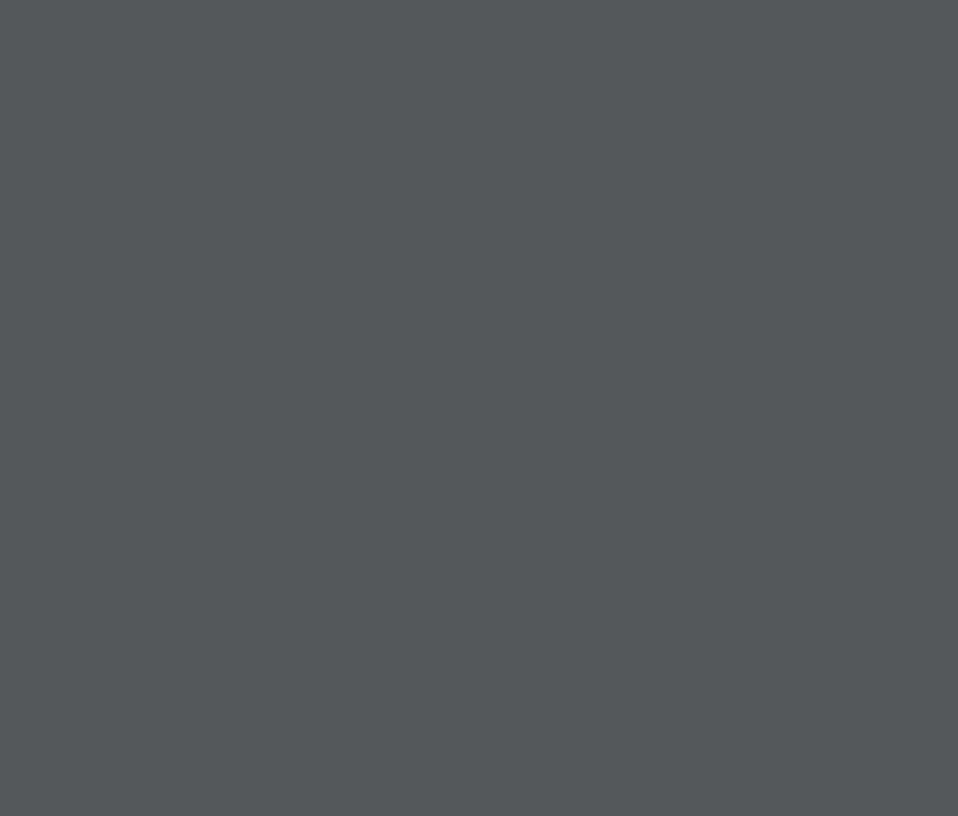
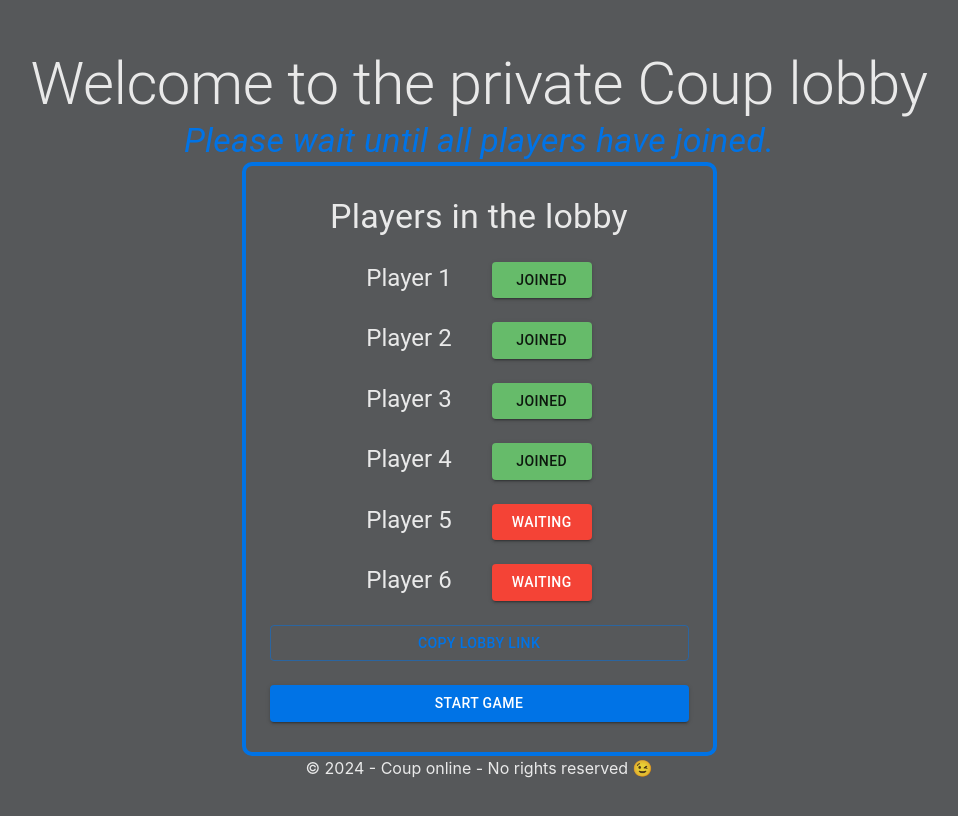
Before and after one commit to kjedho/coup-frontend, a React (Vite) app: page /lobby in a window 1280 px wide. Before the commit this address had no page. Shown: the top 816 px of the page, without its empty margins (137-1095 px from the left). Built offline with nearby package versions, Linux system fonts and the light colour scheme.

Commit message:
add lobby page

```diff
--- a/package.json
+++ b/package.json
@@ -16,6 +16,7 @@
     "@mui/material": "^5.16.0",
     "mui-nested-menu": "^3.4.0",
     "react": "^18.3.1",
+    "react-copy-to-clipboard": "^5.1.0",
     "react-dom": "^18.3.1",
     "react-router-dom": "^6.25.1"
   },
--- a/src/App.jsx
+++ b/src/App.jsx
@@ -1,9 +1,22 @@
 import { Route, Routes } from "react-router-dom";
 import LandingPage from "./pages/LandingPage";
 import GamePage from "./pages/GamePage";
+import LobbyPage from "./pages/LobbyPage";
 
 function App() {
-  // TODO: remove the following line
+  // TODO: remove the following lines
+  const playerState = {
+    lobby: "dummy-lobby-link",
+    players: [
+      {name: "Player 1", ready: true},
+      {name: "Player 2", ready: true},
+      {name: "Player 3", ready: true},
+      {name: "Player 4", ready: true},
+      {name: "Player 5", ready: false},
+      {name: "Player 6", ready: false},
+    ]
+  };
+
   const gameState = {
     title: "Player 1's turn",
     subtitle: "Choose an action",
@@ -38,8 +51,8 @@ function App() {
       {
         name: "Player 4",
         cards: [
-          {role: "Duke", visible: true},
-          {role: "Contessa", visible: true}
+          {role: "Captain", visible: true},
+          {role: "Assassin", visible: true}
         ],
         coins: 0,
         loading: 90,
@@ -47,8 +60,8 @@ function App() {
       {
         name: "Player 5",
         cards: [
-          {role: "Assassin", visible: true},
-          {role: "Captain", visible: false}
+          {role: "Contessa", visible: true},
+          {role: "Ambassador", visible: false}
         ],
         coins: 6,
         loading: 100,
@@ -56,8 +69,8 @@ function App() {
       {
         name: "Player 6",
         cards: [
-          {role: "Ambassador", visible: true},
-          {role: "Duke", visible: false}
+          {role: "Captain", visible: true},
+          {role: "Captain", visible: false}
         ],
         coins: 4,
         loading: 40,
@@ -69,6 +82,7 @@ function App() {
     <>
     <Routes>
       <Route path="/" element={<LandingPage />} />
+      <Route path="/lobby" element={<LobbyPage playerState={playerState} />} />
       <Route path="/game" element={<GamePage gameState={gameState} />} />
     </Routes>
     </>
--- a/src/components/FivePlayerLayout.jsx
+++ /dev/null
@@ -1,31 +0,0 @@
-import { Grid } from "@mui/material";
-import PlayerCard from "./PlayerCard";
-import PropTypes from "prop-types";
-
-function FivePlayerLayout({ gameState }) {
-    return(
-        <Grid container justifyContent="space-evenly" rowSpacing={4}>
-            <Grid item sm={4}>
-                <PlayerCard playerState={gameState.players[0]} />
-            </Grid>
-            <Grid item sm={4}>
-                <PlayerCard playerState={gameState.players[1]} />
-            </Grid>
-            <Grid item sm={4}>
-                <PlayerCard playerState={gameState.players[2]} />
-            </Grid>
-            <Grid item sm={4}>
-                <PlayerCard playerState={gameState.players[3]} />
-            </Grid>
-            <Grid item sm={4}>
-                <PlayerCard playerState={gameState.players[4]} />
-            </Grid>
-        </Grid>
-    );
-}
-
-FivePlayerLayout.propTypes = {
-    gameState: PropTypes.object.isRequired
-};
-
-export default FivePlayerLayout;
--- a/src/components/FourPlayerLayout.jsx
+++ /dev/null
@@ -1,28 +0,0 @@
-import { Grid } from "@mui/material";
-import PlayerCard from "./PlayerCard";
-import PropTypes from "prop-types";
-
-function FourPlayerLayout({ gameState }) {
-    return(
-        <Grid container justifyContent="space-evenly" rowSpacing={4}>
-            <Grid item sm={5}>
-                <PlayerCard playerState={gameState.players[0]} />
-            </Grid>
-            <Grid item sm={5}>
-                <PlayerCard playerState={gameState.players[1]} />
-            </Grid>
-            <Grid item sm={5}>
-                <PlayerCard playerState={gameState.players[2]} />
-            </Grid>
-            <Grid item sm={5}>
-                <PlayerCard playerState={gameState.players[3]} />
-            </Grid>
-        </Grid>
-    );
-}
-
-FourPlayerLayout.propTypes = {
-    gameState: PropTypes.object.isRequired
-};
-
-export default FourPlayerLayout;
--- /dev/null
+++ b/src/components/Lobby.jsx
@@ -0,0 +1,48 @@
+
+import { Container, Stack, Button, Typography, Alert } from '@mui/material';
+import { useTheme } from '@mui/material/styles';
+import { CopyToClipboard } from 'react-copy-to-clipboard';
+
+import PropTypes from 'prop-types';
+import { useState } from 'react';
+
+function Lobby({ playerState }) {
+    const theme = useTheme();
+    const primary = theme.palette.primary.main;
+    const [showAlert, setAlert] = useState(false);
+
+    return (
+        <Container sx={{ border: '4px '+primary+' solid', borderRadius: '10px', width: '475px', padding: '30px' }} >
+            <Stack  spacing={3}>
+                <Typography variant="h4" textAlign="center">
+                    Players in the lobby
+                </Typography>
+                {playerState.players.map((player, index) => (
+                    <Stack key={index} direction="row" justifyContent="center" spacing={5}>
+                        <Typography variant="h5" textAlign="center">
+                            {player.name}
+                        </Typography>
+                        <Button variant="contained" color={player.ready ? "success" : "error"} sx={{ width: "100px" }} >
+                            {player.ready ? "Joined" : "Waiting"}
+                        </Button>
+                    </Stack>
+                ))}
+                <CopyToClipboard text={ playerState.lobby } >
+                    <Button variant="outlined" color="primary" size="medium" onClick={() => {setAlert(true)}}>
+                        Copy lobby link
+                    </Button>
+                </CopyToClipboard>
+                <Button variant="contained" color="primary" size="medium">
+                    Start game
+                </Button>
+            </Stack>
+            {showAlert && <Alert variant="outlined" severity="success" onClose={() => {setAlert(false)}} sx={{ margin: "16px" }}>Lobby link copied to clipboard!</Alert>}
+        </Container>
+    );
+}
+
+Lobby.propTypes = {
+    playerState: PropTypes.object.isRequired
+};
+
+export default Lobby;
--- a/src/components/PlayerCard.jsx
+++ b/src/components/PlayerCard.jsx
@@ -32,6 +32,10 @@ determineCardIcon.propTypes = {
     card: PropTypes.object.isRequired,
 };
 
+const ambassadorExchange = (playerState) => {
+    //TODO
+}
+
 const determineDropdownItems = (playerState) => {
     const menuItemsData = {
         label: 'Actions',
@@ -47,6 +51,7 @@ const determineDropdownItems = (playerState) => {
             {
                 label: 'Coup',
                 callback: (event, item) => console.log('Foreign aid clicked', event, item),
+                //TODO: extra nested dropdown to select target player
             },
             {
                 label: 'Duke',
@@ -93,7 +98,7 @@ const determineDropdownItems = (playerState) => {
                 items: [
                     {
                         label: 'Exchange',
-                        callback: (event, item) => console.log('Ambassador > Exchange clicked', event, item),
+                        callback: () => ambassadorExchange(playerState),
                     },
                     {
                         label: 'Block stealing',
--- /dev/null
+++ b/src/components/PlayerLayout.jsx
@@ -0,0 +1,22 @@
+import { Grid } from "@mui/material";
+import PlayerCard from "./PlayerCard";
+import PropTypes from "prop-types";
+
+function PlayerLayout({ gameState }) {
+    const playerCards = gameState.players.map((player, index) =>
+        <Grid item sm={4} key={index}>
+            <PlayerCard playerState={player} />
+        </Grid>
+    );
+    return(
+        <Grid container justifyContent="space-evenly" rowSpacing={4}>
+            {playerCards}
+        </Grid>
+    );
+}
+
+PlayerLayout.propTypes = {
+    gameState: PropTypes.object.isRequired
+};
+
+export default PlayerLayout;
--- a/src/components/SixPlayerLayout.jsx
+++ /dev/null
@@ -1,34 +0,0 @@
-import { Grid } from "@mui/material";
-import PlayerCard from "./PlayerCard";
-import PropTypes from "prop-types";
-
-function SixPlayerLayout({ gameState }) {
-    return(
-        <Grid container justifyContent="space-evenly" rowSpacing={4}>
-            <Grid item sm={4}>
-                <PlayerCard playerState={gameState.players[0]} />
-            </Grid>
-            <Grid item sm={4}>
-                <PlayerCard playerState={gameState.players[1]} />
-            </Grid>
-            <Grid item sm={4}>
-                <PlayerCard playerState={gameState.players[2]} />
-            </Grid>
-            <Grid item sm={4}>
-                <PlayerCard playerState={gameState.players[3]} />
-            </Grid>
-            <Grid item sm={4}>
-                <PlayerCard playerState={gameState.players[4]} />
-            </Grid>
-            <Grid item sm={4}>
-                <PlayerCard playerState={gameState.players[5]} />
-            </Grid>
-        </Grid>
-    );
-}
-
-SixPlayerLayout.propTypes = {
-    gameState: PropTypes.object.isRequired
-};
-
-export default SixPlayerLayout;
--- a/src/components/ThreePlayerLayout.jsx
+++ /dev/null
@@ -1,19 +0,0 @@
-import { Stack } from "@mui/material";
-import PlayerCard from "./PlayerCard";
-import PropTypes from "prop-types";
-
-function ThreePlayerLayout({ gameState }) {
-    return(
-        <Stack direction="row" justifyContent="space-evenly">
-            <PlayerCard playerState={gameState.players[0]} />
-            <PlayerCard playerState={gameState.players[1]} />
-            <PlayerCard playerState={gameState.players[2]} />
-        </Stack>
-    );
-}
-
-ThreePlayerLayout.propTypes = {
-    gameState: PropTypes.object.isRequired
-};
-
-export default ThreePlayerLayout;
--- a/src/components/TwoPlayerLayout.jsx
+++ /dev/null
@@ -1,20 +0,0 @@
-import { Container, Stack } from "@mui/material";
-import PlayerCard from "./PlayerCard";
-import PropTypes from "prop-types";
-
-function TwoPlayerLayout({ gameState }) {
-    return(
-        <Container>
-        <Stack direction="row" justifyContent="space-evenly">
-            <PlayerCard playerState={gameState.players[0]} />
-            <PlayerCard playerState={gameState.players[1]} />
-        </Stack>
-        </Container>
-    );
-}
-
-TwoPlayerLayout.propTypes = {
-    gameState: PropTypes.object.isRequired
-};
-
-export default TwoPlayerLayout;
--- /dev/null
+++ b/src/pages/LobbyPage.jsx
@@ -0,0 +1,32 @@
+import { Box, Container } from '@mui/material';
+import Lobby from "../components/Lobby";
+import Footer from "../components/Footer";
+import Header from "../components/Header";
+import PropTypes from 'prop-types';
+
+function LobbyPage({ playerState }) {
+  return (
+    <Container>
+    <Box
+      sx={{
+        flexDirection: 'column',
+        display: 'flex',
+        minHeight: '90vh',
+        maxWidth: '80vw',
+        justifyContent: 'space-between',
+        padding: '5vh',
+      }}
+    >
+        <Header title="Welcome to the private Coup lobby" subtitle="Please wait until all players have joined."/>
+        <Lobby playerState={playerState} />
+        <Footer />
+    </Box>
+    </Container>
+  );
+}
+
+LobbyPage.propTypes = {
+  playerState: PropTypes.object.isRequired
+};
+
+export default LobbyPage;
```
Also changed, not shown: src/pages/GamePage.jsx (+4 -27 lines), 1 other file (tests, documents, lock files or other folders).
